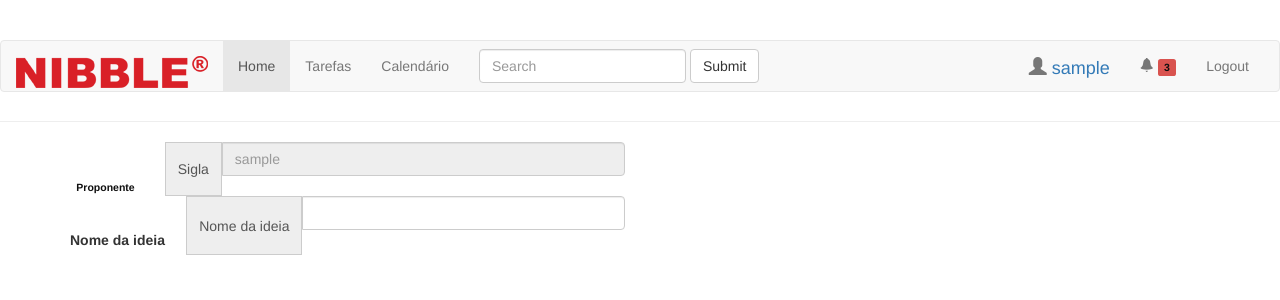
After one commit to siualpinto/SGIDI, a Django app: page /sgidi/ideias/ in a window 1280 px wide. The commit adds this page. Shown: the top 300 px of the page. Run offline with Django 3.2, Linux system fonts and the light colour scheme; the visitor is signed in with stand-in values (Sample User, id 1); some libraries are stand-ins or nearby versions.

Commit message:
Ideias template

```diff
--- a/SGIDI_DJANGO/urls.py
+++ b/SGIDI_DJANGO/urls.py
@@ -23,3 +23,4 @@ urlpatterns = [
     url(r'^admin/', include(admin.site.urls)),
     url(r'^sgidi/', include('sgidi.urls')),
 ]
+admin.site.site_header = 'Nibble - SGIDI - administration'
--- a/sgidi/static/css/styles.css
+++ b/sgidi/static/css/styles.css
@@ -2,7 +2,9 @@ a:link
 {
     text-decoration: none;
 }
-
+.label{
+    color: #0f0f0f;
+}
 .thumbnail {
     height: 300px;
 }
@@ -16,3 +18,8 @@ a:link
 h3 {
     text-align: center;
 }
+
+.badge {
+    background-color: #d43f3a;
+    color: #985f0d;
+}
--- /dev/null
+++ b/sgidi/static/js/base/base.js
@@ -0,0 +1,12 @@
+/**
+ * Created by lsmor on 20/02/2017.
+ */
+function blinker() {
+    $('.blink_me').fadeOut(500);
+    $('.blink_me').fadeIn(500);
+}
+if($('.blink_me').text() > 0) {
+    setInterval(blinker, 2000);
+}else{
+    $('.blink_me').remove();
+}
--- a/sgidi/urls.py
+++ b/sgidi/urls.py
@@ -4,4 +4,5 @@ from . import views
 
 urlpatterns = [
     url(r'^$', views.index_view, name='index'),
+    url(r'^ideias/$', views.ideias_view, name='ideias'),
 ]
--- a/sgidi/views.py
+++ b/sgidi/views.py
@@ -1,6 +1,8 @@
 from django.http import HttpResponseRedirect
 from django.shortcuts import render
 from django.views import generic
+
+
 # Create your views here.
 
 
@@ -8,4 +10,11 @@ def index_view(request):
     if request.user.is_authenticated():
         return render(request, 'index.html')
     else:
-        return  HttpResponseRedirect('/login/')
+        return HttpResponseRedirect('/login/')
+
+
+def ideias_view(request):
+    if request.user.is_authenticated():
+        return render(request, 'ideias.html')
+    else:
+        return HttpResponseRedirect('/login/')
--- /dev/null
+++ b/templates/ideias.html
@@ -0,0 +1,22 @@
+{% extends 'pattern/base.html' %}
+{% load static %}
+{% block title %}Ideias{% endblock %}
+
+{% block content %}
+    <div class="container">
+        <div clas="row">
+            <div class="col-sm-12 col-md-6">
+                <div class="input-group">
+                    <div class="row"><span class="label" >Proponente</span></div>
+                    <span class="input-group-addon" >Sigla</span>
+                    <input type="text" class="form-control" placeholder="{{ user.username }}"disabled>
+                </div>
+                <div class="input-group">
+                    <div class="row"><label>Nome da ideia</label></div>
+                    <span class="input-group-addon" >Nome da ideia</span>
+                    <input type="text" class="form-control" >
+                </div>
+            </div>
+        </div>
+    </div>
+{% endblock %}
--- a/templates/index.html
+++ b/templates/index.html
@@ -1,13 +1,13 @@
 {% extends 'pattern/base.html' %}
 {% load static %}
-{% block title %}Django Simple Index{% endblock %}
+{% block title %}SGIDI{% endblock %}
 {% block h1 %} SGIDI {% endblock %}
 
 {% block content %}
     <div class="container">
         <div class="col-sm-6 col-md-4">
             <div class="thumbnail">
-                <a href="#" >
+                <a href="ideias/" >
                     <img src="{% static "img/ideia.jpg" %}" class="img-thumbnail" alt="Gestão de Ideias" height="400px">
                     <div class="caption">
                         <h3>Gestão de Ideias</h3>
--- a/templates/pattern/base.html
+++ b/templates/pattern/base.html
@@ -10,18 +10,11 @@
 <body>
 <header>
     <div class="page-header">
-        <h1>{% block h1 %}SGIDI{% endblock %}</h1>
         {% block nav %}
             <nav class="navbar navbar-default">
                 <div class="container-fluid">
                     <!-- Brand and toggle get grouped for better mobile display -->
                     <div class="navbar-header">
-                        <button type="button" class="navbar-toggle collapsed" data-toggle="collapse" data-target="#bs-example-navbar-collapse-1" aria-expanded="false">
-                            <span class="sr-only">Toggle navigation</span>
-                            <span class="icon-bar"></span>
-                            <span class="icon-bar"></span>
-                            <span class="icon-bar"></span>
-                        </button>
                         <a class="navbar-brand" href="">
                             <img alt="Brand" src="{% static "img/nibble.png" %}" > <!--width="192" height="32" -->
                         </a>
@@ -30,7 +23,8 @@
                         <!-- Collect the nav links, forms, and other content for toggling -->
                         <div class="collapse navbar-collapse" id="bs-example-navbar-collapse-1">
                             <ul class="nav navbar-nav">
-                                <li class="active"><a href="#">Home <span class="sr-only">(current)</span></a></li>
+                                <li class="active"><a href="/sgidi">Home <span class="sr-only">(current)</span></a></li>
+                                <li><a href="#">Tarefas</a></li>
                                 <li><a href="#">Calendário</a></li>
                             </ul>
                             <form class="navbar-form navbar-left">
@@ -42,12 +36,16 @@
                             <ul class="nav navbar-nav navbar-right">
                                 <li>
                                     <div class="navbar-brand navbar-brand-centered">
-                                        <a href="#">
-                                            <span class="glyphicon glyphicon-user" aria-hidden="true"></span>
-                                            {{ user.username }}</a>
+                                        <span class="glyphicon glyphicon-user" aria-hidden="true"></span>
+                                        <a href="#">{{ user.username }}</a>
                                     </div>
                                 </li>
-                                <li role="presentation"><a href="#"><span class="glyphicon glyphicon-envelope" aria-hidden="true"></span><span class="badge">3</span></a></li>
+                                <li role="presentation">
+                                    <a href="#">
+                                        <span class="glyphicon glyphicon-bell" aria-hidden="true"> </span>
+                                        <span class="label label-danger label-as-badge blink_me">3</span>
+                                    </a>
+                                </li>
                                 <li>
                                     {% if user.is_authenticated %}
                                         <a href="{% url 'logout' %}">Logout</a>
--- a/templates/pattern/footer.html
+++ b/templates/pattern/footer.html
@@ -4,5 +4,6 @@
     <script src="{% static "js/jquery-3.1.1.min.js" %}"></script>
     <script src="{% static "js/bootstrap.min.js" %}"></script>
     <script src="{% static "js/bootstrap.js" %}"></script>
+    <script src="{% static "js/base/base.js" %}"></script>
 
 </footer>
--- a/templates/registration/login.html
+++ b/templates/registration/login.html
@@ -6,16 +6,15 @@
     <link href="//maxcdn.bootstrapcdn.com/font-awesome/4.2.0/css/font-awesome.min.css" rel="stylesheet">
 {% endblock %}
 {% block title %}Login{% endblock %}
-{% block h1 %} Login {% endblock %}
 
 {% block content %}
     <div class="container">
         <div class="row">
-            <div class="col-md-5 col-md-3">
+            <div class="col-md-offset-6 col-md-3">
                 <form method="post">
                     {% csrf_token %}
                     <div class="form-login">
-                        <h4>Welcome back.</h4>
+                        <h4>Bem vindo</h4>
                         <input type="text" id="id_username" class="form-control input-sm chat-input" maxlength="254" name="username" placeholder="username" />
                         </br>
                         <input type="password" id="id_password" class="form-control input-sm chat-input"  name="password" placeholder="password" />
```
